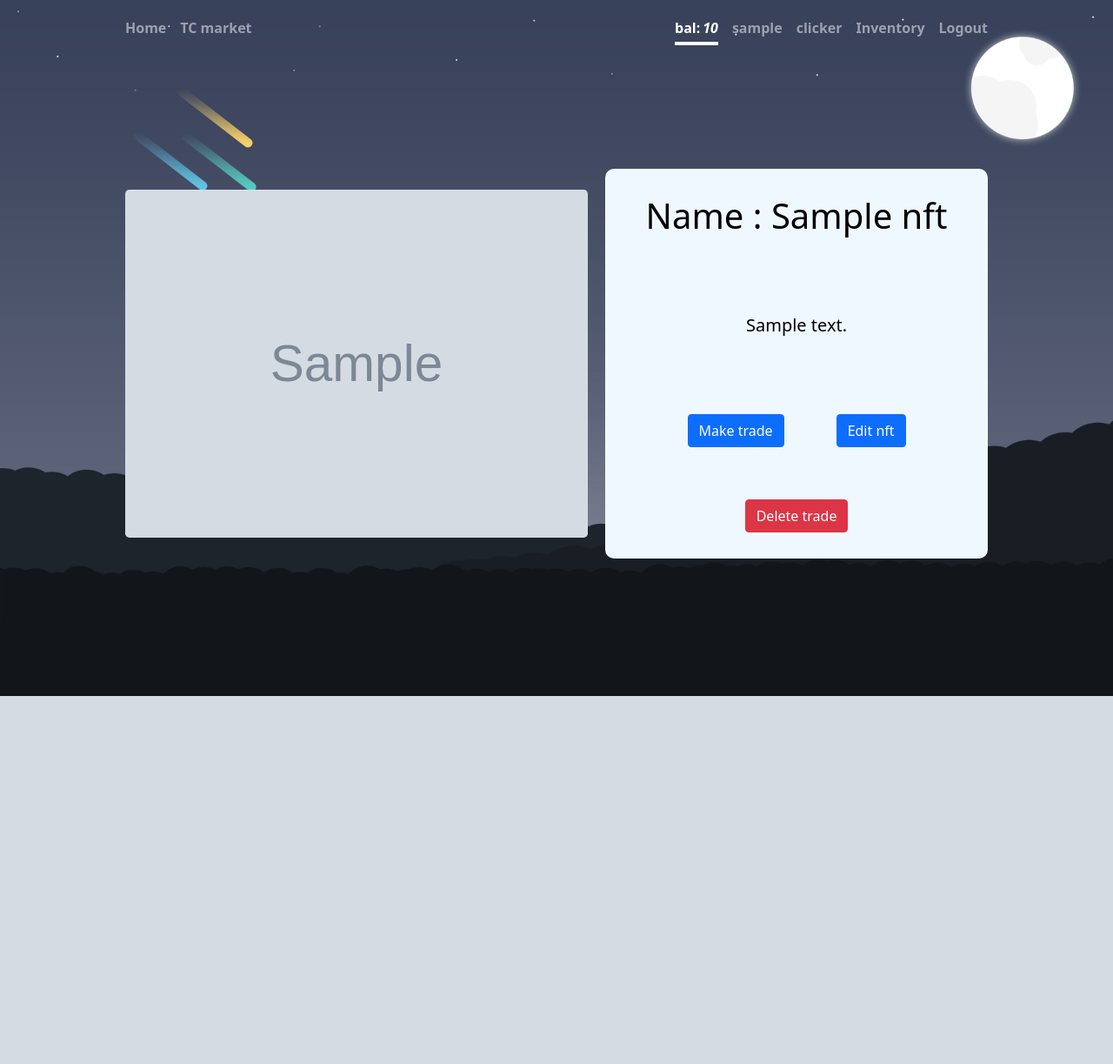
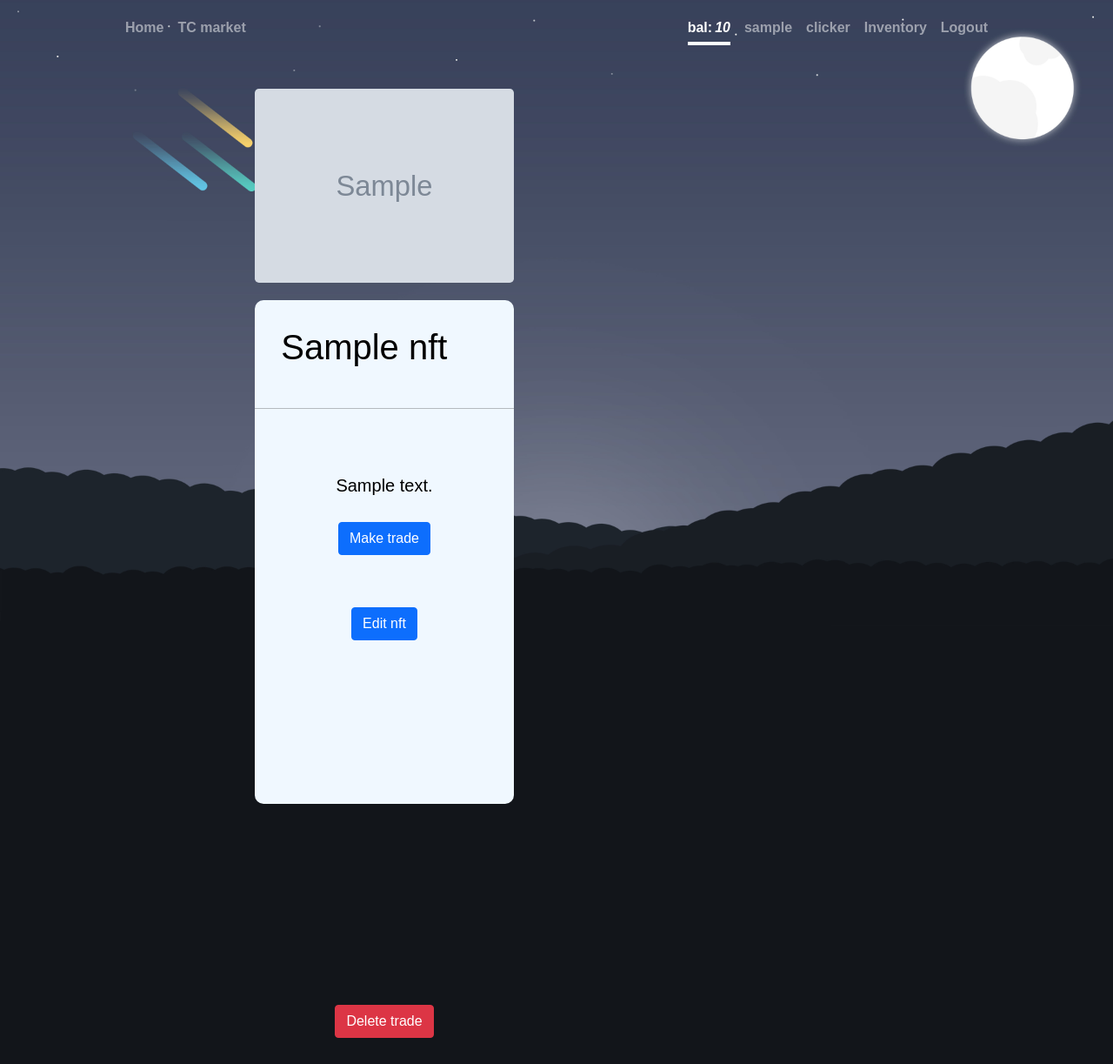
Before and after one commit to KOSTEN19/colossus, a Django app: page /market/1 in a window 1280 px wide. Shown: the whole page at 87% size. Before the commit the page ends 800 px from the top, so only its background shows below. Run offline with Django 4.2, Linux system fonts and the light colour scheme; a user stored in the database is signed in; tables that the repository leaves empty hold one stand-in row (values such as "Sample post"); grey boxes marked "Sample" are stand-in pictures; some libraries are stand-ins or nearby versions.

Commit message:
start new one nft design

```diff
--- a/website/templates/one_nft.html
+++ b/website/templates/one_nft.html
@@ -9,86 +9,127 @@
 
 <style>
     .block {
-
+        margin: 50px;
         width: 100%;
         display: flex;
         justify-content: center;
-
+        flex-wrap: wrap;
         align-items: center;
     }
 
     .nft {
-        width: 600px;
-
+        width: 100%;
+        object-fit: cover;
     }
 
-    .txt{
-        display:flex ;
+    .txt {
+        display: flex;
         justify-content: center;
         flex-wrap: wrap;
-        width: 50%;
+        width: 100%;
 
 
         color: black;
         border-radius: 10px;
         background-color: aliceblue;
-        margin-left: 20px;
+        margin: 20px 0;
         align-items: center;
 
     }
 
-    .it{
+    .it {
         width: 100%;
-        max-width: 500px;
         margin: 30px;
-
+        text-align: left;
         word-wrap: break-word;
     }
-    .desc{
+
+    .desc {
         word-wrap: break-word;
         width: 100%;
         height: 100%;
         margin: 30px;
         padding: 30px;
+
     }
-    .tabliza{
+
+    .tabliza {
         border-radius: 10px;
-        margin-top: 50px;
+        margin-left: 20px;
         width: 100%;
         background-color: white;
 
     }
-    .btn{
+
+    .btn {
         margin: 30px;
     }
 
+    .accordion {
+        width: 100%;
+    }
+
+    .inf {
+        align-self: center;
+    }
+
+    .left {
+        width: 30%;
+        height: 100%;
+        display: flex;
+        justify-content: center;
+        flex-wrap: wrap;
+    }
+
+    .right {
+        width: 50%;
+        height: 100%;
+        display: flex;
+        flex-wrap: wrap;
+        justify-content: center;
+    }
+
+    .accordion-item {
+        font-family: "Poppins", sans-serif;
+        width: 100%;
+        margin-left: 20px;
+    }
 </style>
 
 
 <div class="block">
+    <div class="left">
         <img id="foo" class="nft rounded-3" src="{{form.image.url}}" onerror="standby()">
+
+
         <div class="txt">
-            <h1  class = 'it'> Name : {{form.name}}</h1>
-            <h5 class = 'desc'>{{form.description}}</h5>
-            <form action="/trade/" method = 'POST'>
+
+            <h1 class='it'> {{form.name}}</h1>
+            <hr style="width: 100%; height: 1px; color: black;">
+            <h5 class='desc'>{{form.description}}
+                <form action="/trade/" method='POST'>
                     {% csrf_token %}
-            <button class="btn btn-primary "  name="make" value = '{{form.id}}'  >Make trade </button>
+                    <button class="btn btn-primary " name="make" value='{{form.id}}'>Make trade </button>
                 </form>
                 <form action='/create/' method="POST">
                     {% csrf_token %}
-            <td scope="row"> <button class="btn btn-primary "  name="edit_id" value = '{{form.id}}'  >Edit nft  </button></td>
+                    <td scope="row"> <button class="btn btn-primary " name="edit_id" value='{{form.id}}'>Edit nft </button>
+                    </td>
                 </form>
+            </h5>
+
             {% if form.in_market == True %}
             <form action='/trade/' method="POST">
                 {% csrf_token %}
-            <td scope="row"> <button class="btn btn-danger "  name="delete" value = '{{form.id}}'  >Delete trade  </button></td>
+                <td scope="row"> <button class="btn btn-danger " name="delete" value='{{form.id}}'>Delete trade
+                    </button></td>
             </form>
             {% endif %}
         </div>
     </div>
-
+    <div class="right">
         {% if form.owner == request.user.username %}
-<div class ="tabliza">
+        <div class="tabliza">
             <tr>
                 <table class="table table-striped">
                     <thead>
@@ -111,7 +152,8 @@
 
                             <form action='/transaction/' method="POST">
                                 {% csrf_token %}
-            <td scope="row"> <button class="btn btn-primary"  name="trade_id" value = '{{item.id}}'  >Make trade  </button></td>
+                                <td scope="row"> <button class="btn btn-primary" name="trade_id"
+                                        value='{{item.id}}'>Make trade </button></td>
                             </form>
                         </tr>
                         {% endfor %}
@@ -119,5 +161,7 @@
                 </table>
         </div>
         {% endif %}
+    </div>
+
 
     {% include 'footer.html' %}
--- a/website/templates/style/cover.html
+++ b/website/templates/style/cover.html
@@ -31,7 +31,9 @@ body {
 /*
  * Header
  */
-
+*{
+  font-family: "Poppins", sans-serif;
+}
 .nav-masthead .nav-link {
   padding: .25rem 0;
   font-weight: 700;
```
Lines whose indentation alone changed are shown as unchanged.
